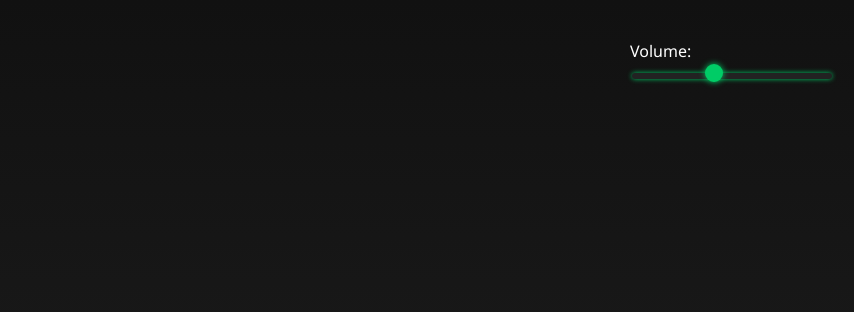
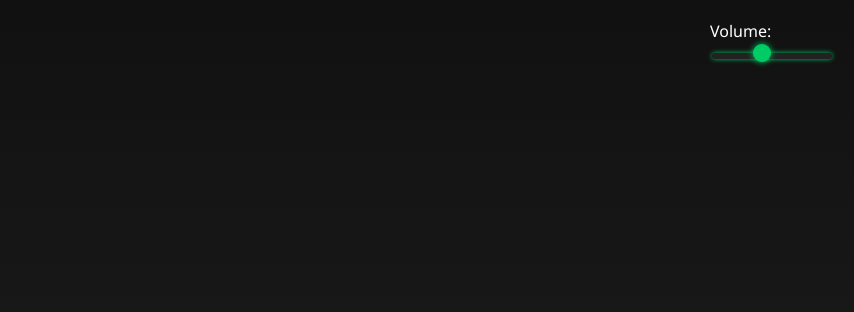
Before and after one commit to Miguel23lp/FroggerCG, a plain HTML site: page index.html in a window 1280 px wide. Shown: the top 312 px of the page, without its empty margins (426-1280 px from the left). Drawn offline with nearby package versions, Linux system fonts and the light colour scheme.

Commit message:
Barra de som

```diff
--- a/JavaScript/main.js
+++ b/JavaScript/main.js
@@ -20,6 +20,11 @@ function iniciarJogo() {
     renderer.shadowMap.enabled = true;
     renderer.shadowMap.type = THREE.PCFSoftShadowMap;
     document.body.appendChild(renderer.domElement);
+
+    renderer.domElement.style.position = 'absolute';
+    renderer.domElement.style.top = '0';
+    renderer.domElement.style.left = '0';
+    renderer.domElement.style.zIndex = '0';
 
     // LUZES
     const ambientLight = new THREE.AmbientLight(0xffffff, 0.5);
--- a/index.html
+++ b/index.html
@@ -16,9 +16,9 @@
     </div>
 
     <!-- Controlo de volume -->
-    <div style="position: absolute; top: 20px; right: 20px; color: white;">
-        <label for="volumeControl" style="color: white; display: block; margin-top: 20px;">Volume:</label>
-        <input type="range" id="volumeControl" min="0" max="1" step="0.1" value="0.4" style="width: 200px;">
+    <div style="position: absolute; top: 20px; right: 20px; z-index: 10; color: white;">
+        <label for="volumeControl" style="display: block;">Volume:</label>
+        <input type="range" id="volumeControl" min="0" max="1" step="0.1" value="0.4">
     </div>
 
     <!-- SCRIPTS -->
```
